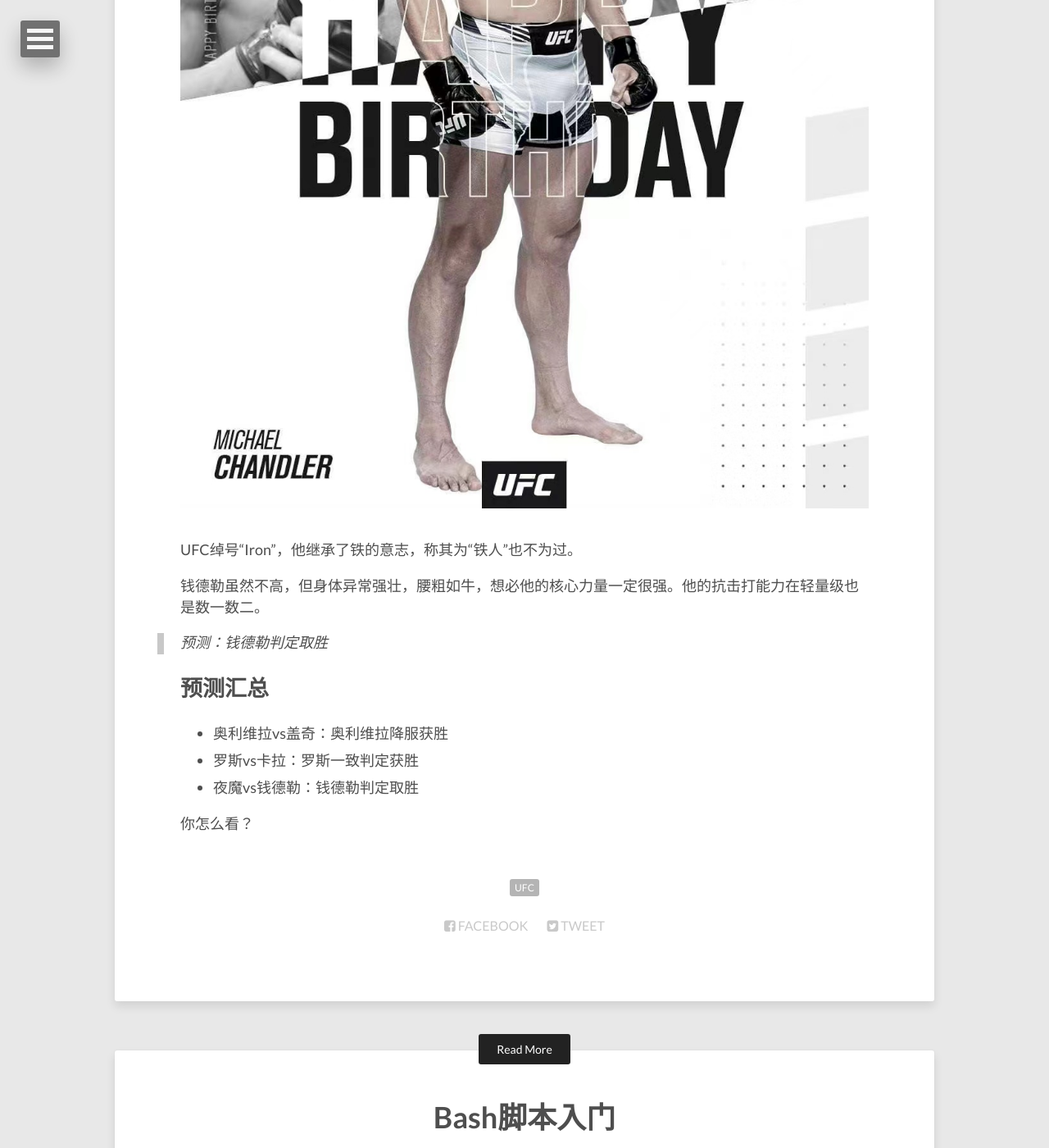
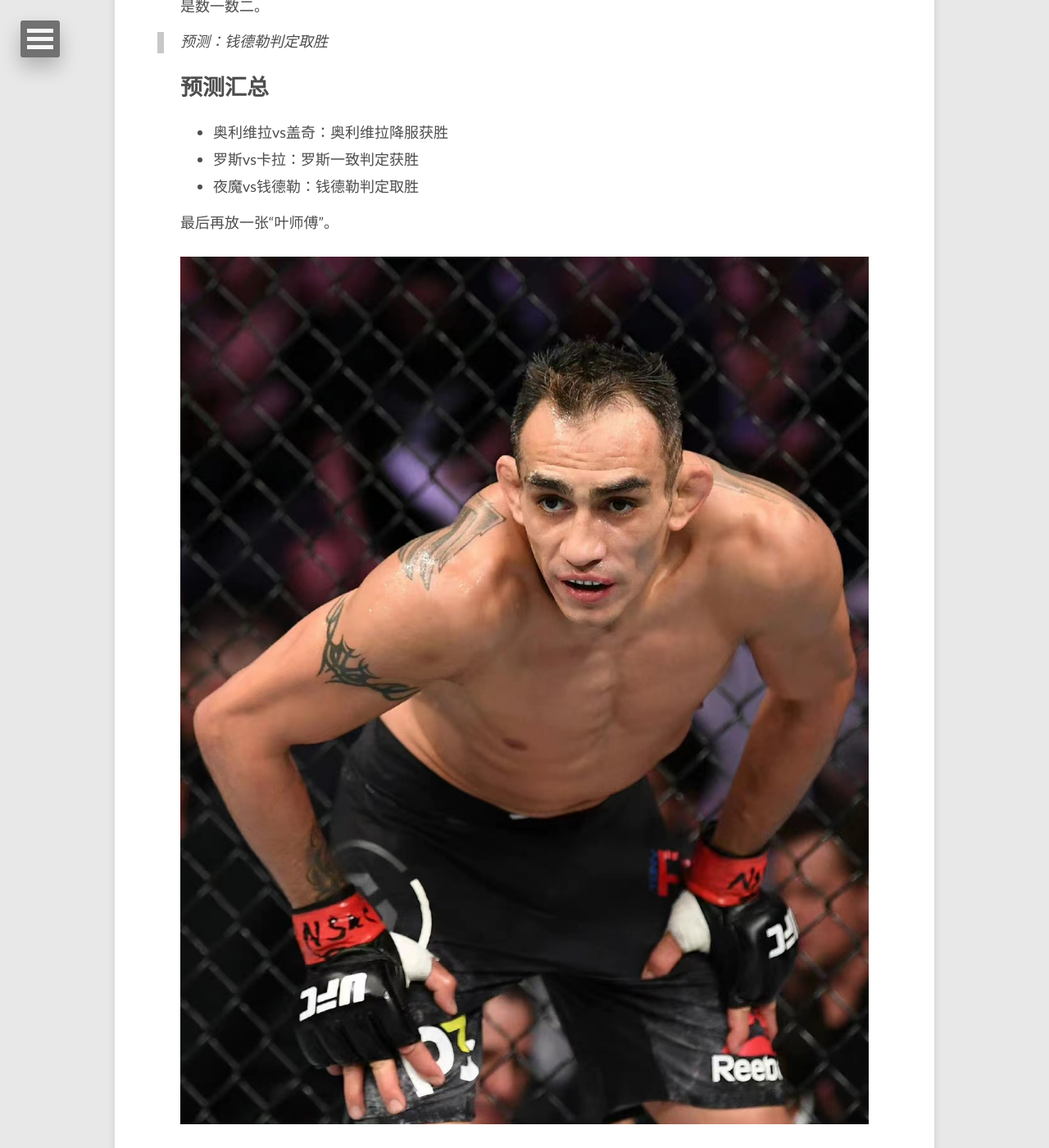
Before and after one commit to lucameng/lucameng.github.io, a Jekyll site: the page built from _posts/2022-05-07-UFC274.md, in a window 1280 px wide and 1400 px high, scrolled down 6727 px. Shown: the whole window at 82% size. Built offline with Jekyll 4.4.1, drawn with Linux system fonts in a browser that asks for light colours.

Commit message:
new post: UFC274

```diff
--- a/_posts/2022-05-07-UFC274.md
+++ b/_posts/2022-05-07-UFC274.md
@@ -89,13 +89,14 @@ UFC274主赛将于5月8日上午10:00开打。这次的UFC似乎没有上一次U
 
 <figure>
 	<center>
-         <a href="/images/ufc274_7.jpg"><img src="/images/ufc274_6.jpg" alt=""></a>
+         <a href="/images/ufc274_7.jpg"><img src="/images/ufc274_7.jpg" alt=""></a>
 	</center>
 </figure>
 
 UFC轻量级的大恶人，绰号“夜魔”，在国内也被称为“叶师傅”。他的打法十分诡异，拳肘开路，还会各种飞膝、飞踢，常常出奇制胜。
 
 命途多舛的他，UFC12连胜却无缘冠军，与**小鹰**的冠军战屡屡告吹。
+
 
 现如今夜魔已经38岁了，这几年一直在走下坡路，希望在退役之前能赢一场。
 
@@ -121,4 +122,10 @@ UFC绰号“Iron”，他继承了铁的意志，称其为“铁人”也不为
 - 罗斯vs卡拉：罗斯一致判定获胜
 - 夜魔vs钱德勒：钱德勒判定取胜
 
-你怎么看？
+最后再放一张“叶师傅”。
+
+<figure>
+	<center>
+         <a href="/images/ufc274_9.jpg"><img src="/images/ufc274_9.jpg" alt=""></a>
+	</center>
+</figure>
```
Also changed, not shown: images/ufc274_9.jpg (added).
